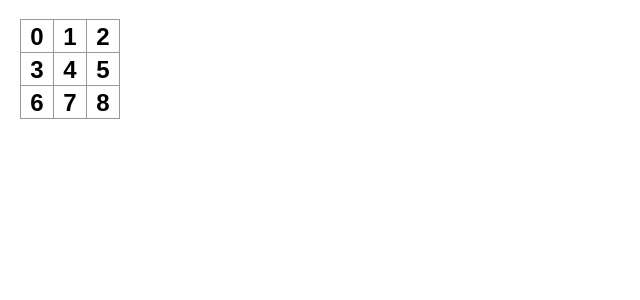
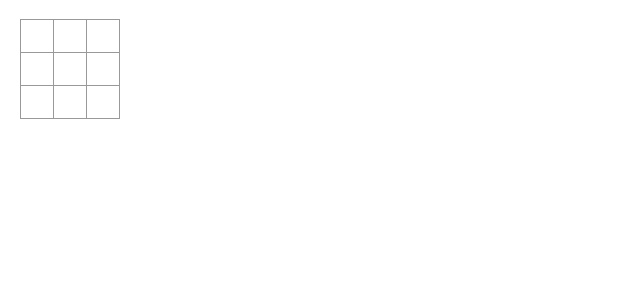
Before and after one commit to ThamasMc/react-tac-toe, a React (Create React App) app in the folder src/: page / in a window 1280 px wide. Shown: the top 300 px of the page, without its empty margins (0-640 px from the left). Built offline with nearby package versions, Linux system fonts and the light colour scheme.

Commit message:
Removes value prop
        - Replaces with useState

```diff
--- a/src/App.js
+++ b/src/App.js
@@ -1,4 +1,8 @@
-function Square({ val }) {
+import { useState } from 'react';
+
+function Square() {
+  const [val, setVal] = useState(null);
+
   function fooClick() {
     alert('This is annoying');
   }
@@ -18,19 +22,19 @@ export default function Board() {
   return (
     <>
       <div class="board-row">
-        <Square val={count++} />
-        <Square val={count++} />
-        <Square val={count++} />
+        <Square  />
+        <Square  />
+        <Square  />
       </div>
       <div class="board-row">
-        <Square val={count++} />
-        <Square val={count++} />
-        <Square val={count++} />
+        <Square  />
+        <Square  />
+        <Square  />
       </div>
       <div class="board-row">
-        <Square val={count++} />
-        <Square val={count++} />
-        <Square val={count++} />
+        <Square  />
+        <Square  />
+        <Square  />
       </div>
     </>
   );
```
